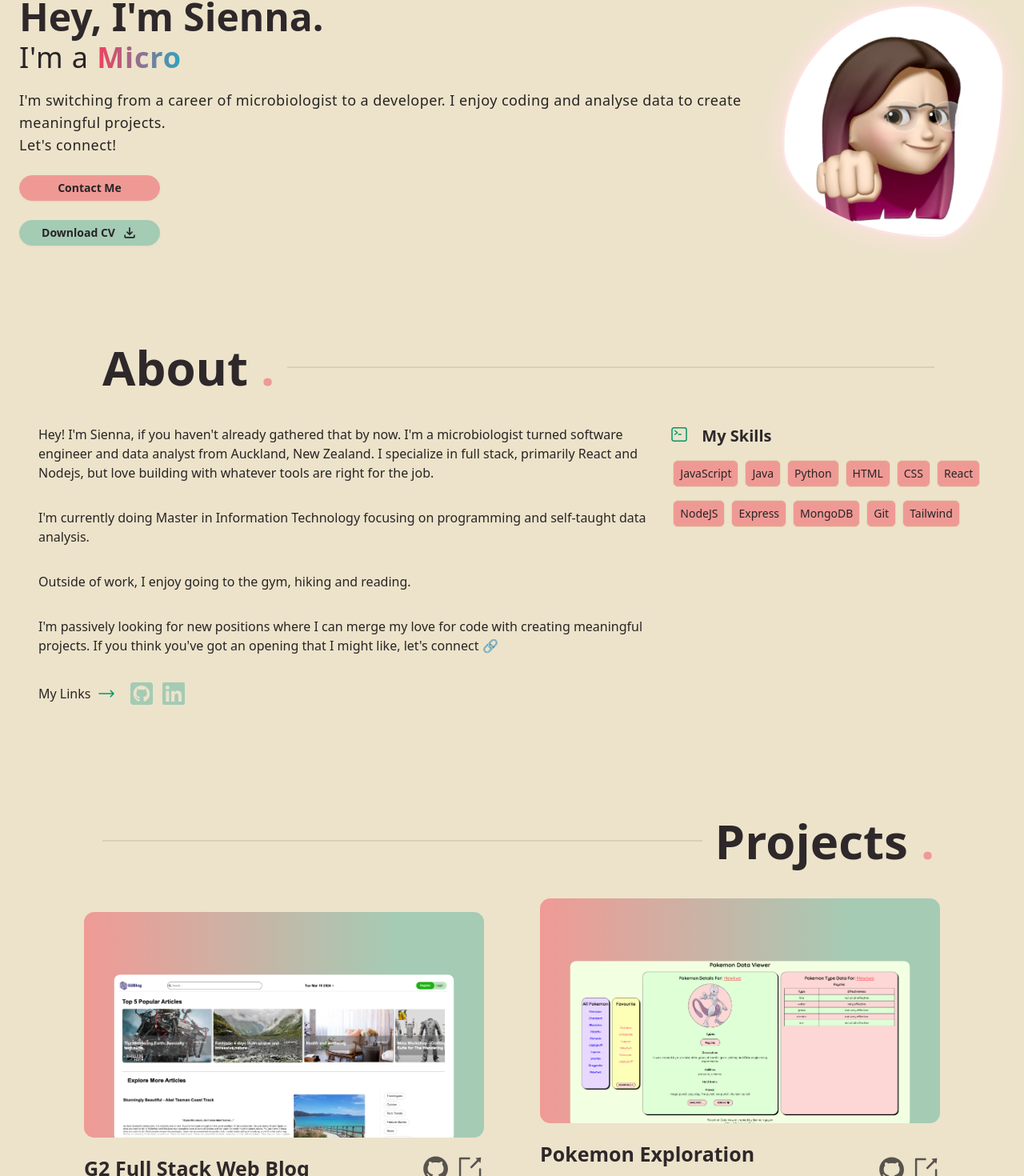
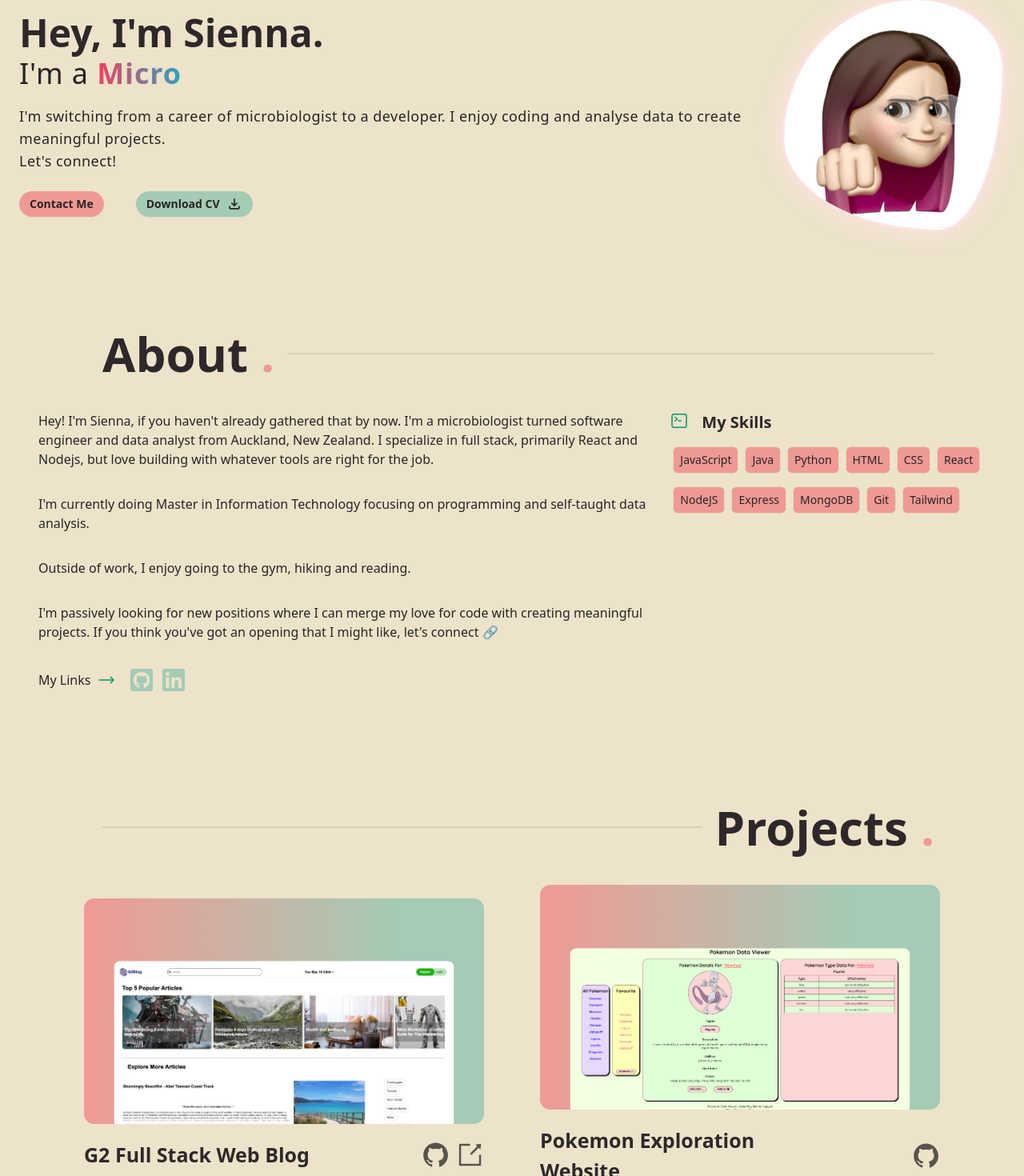
Before and after one commit to misssn1998/Sienna-portfolio, a React (Vite) app: page / in a window 1280 px wide. Shown: the part 171-1641 px from the top of the page at 80% size. Built offline with nearby package versions, Linux system fonts and the light colour scheme.

Commit message:
fix margin error for hero

```diff
--- a/src/assets/data.jsx
+++ b/src/assets/data.jsx
@@ -40,7 +40,6 @@ export const projects = [
   {
     id: 2,
     img: img2,
-    url: "",
     github: "https://github.com/misssn1998/pokemon-exploration-website",
     title: "Pokemon Exploration Website",
     text: "This web project is to create a single-page application that dynamically displays data about Pokémon. The application utilizes AJAX for dynamic loading of data from the server without refreshing the entire page. It aims to demonstrate proficiency in client-side and server-side JavaScript development while adhering to good coding practices and design principles.",
--- a/src/components/Hero.jsx
+++ b/src/components/Hero.jsx
@@ -22,7 +22,7 @@ const Hero = () => {
   }
 
   return (
-    <div className="mx-auto max-w-7xl mt-10 px-32 py-32 grid grid-cols-3 justify-center items-center sm:grid-cols-3 xs:px-6 xs:flex ">
+    <div className="mx-auto max-w-7xl mt-10 px-38 py-32 grid grid-cols-3 justify-center items-center sm:grid-cols-3 xs:px-6 xs:flex ">
       {/* Hero span */}
       <div className="col-span-2 pr-20 xs:pr-0">
         <article>
@@ -52,9 +52,9 @@ const Hero = () => {
             enjoy coding and analyse data to create meaningful projects. <br />
             Let's connect!
           </p>
-          <div className="flex sm:flex-col sm:w-44">
+          <div className="flex sm:flex-row xs:flex-row xs:w-44">
             <button
-              className="btn btn-primary btn-sm rounded-3xl mt-6"
+              className="btn btn-primary btn-sm rounded-3xl mt-6 mr-10"
               onClick={handleScroll}
             >
               Contact Me
--- a/src/components/Modal.jsx
+++ b/src/components/Modal.jsx
@@ -47,9 +47,14 @@ const Modal = ({ url, image, title, git, tech, text, isOpen, setIsOpen }) => {
               <a target="_blank" href={git}>
                 <AiFillGithub /> source code
               </a>
-              <a target="_blank" href={url}>
-                <AiOutlineExport /> live project
-              </a>
+
+              {url ? (
+                <a target="_blank" href={url}>
+                  <AiOutlineExport /> live project
+                </a>
+              ) : (
+                ""
+              )}
             </div>
           </div>
         </div>
--- a/src/components/SingleProjects.jsx
+++ b/src/components/SingleProjects.jsx
@@ -43,9 +43,9 @@ const SingleProjects = ({ id, url, img, title, github, text, tech }) => {
               <AiFillGithub size="2.2rem" />
             </a>
 
-            <a href={url} target="_blank">
+            {url ? (<a href={url} target="_blank">
               <AiOutlineExport size="2.2rem" />
-            </a>
+            </a>) : ""}
           </div>
         </div>
 
```
